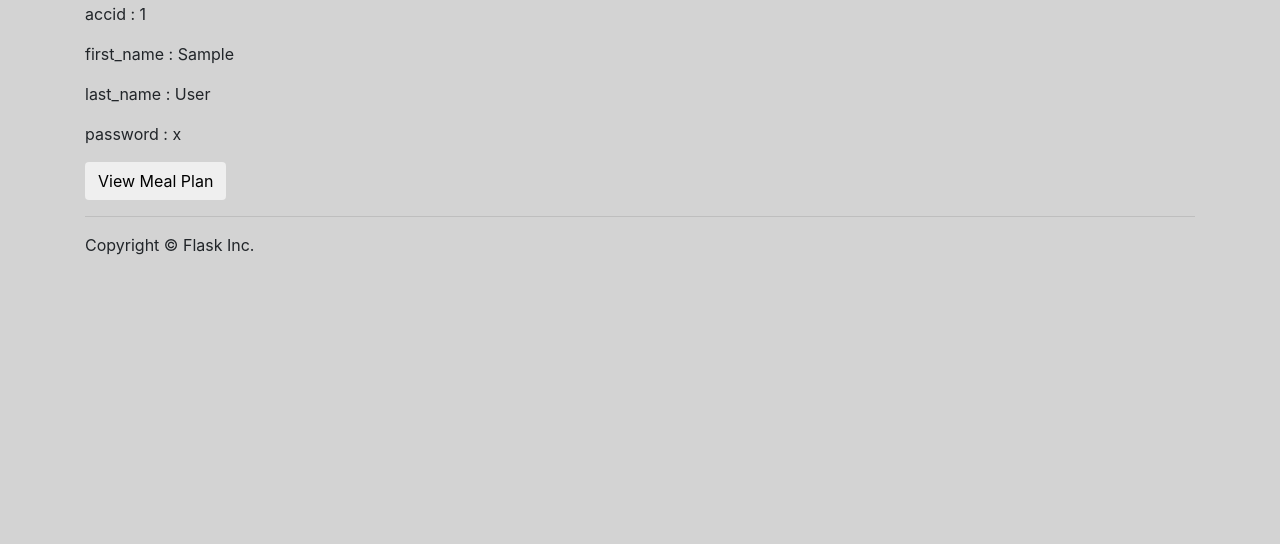
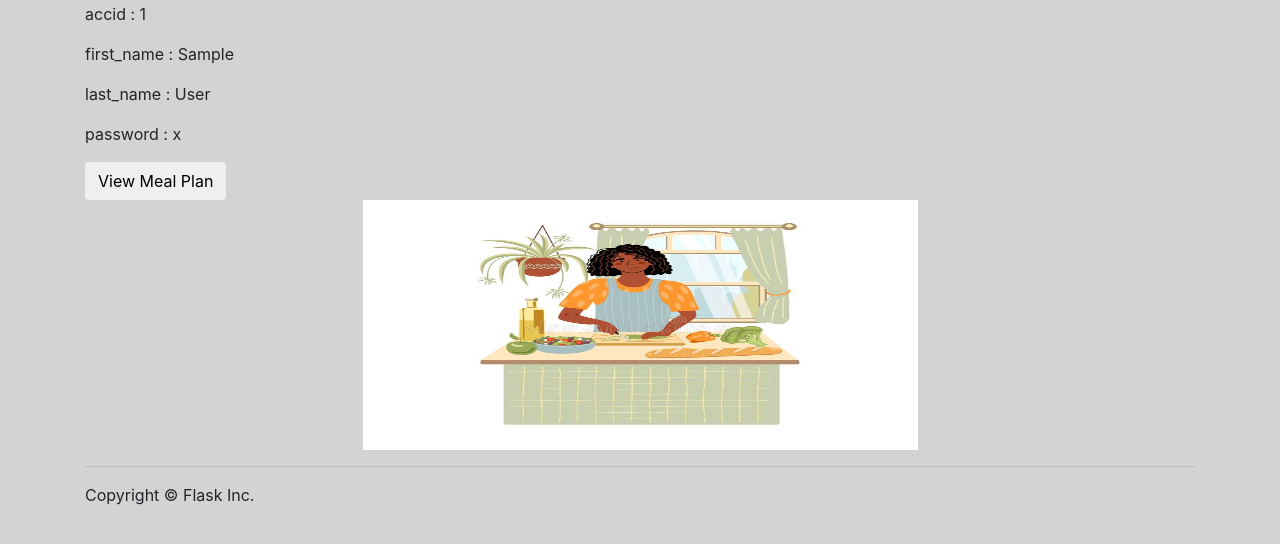
Before and after one commit to majesty101/3161-Project, a Flask app: page /about/ in a window 1280 px wide. Shown: the part 214-758 px from the top of the page. Run offline with Flask 2, Linux system fonts and the light colour scheme; the visitor is signed in with stand-in values (Sample User, id 1); tables that the repository leaves empty or names only in its code hold one stand-in row (values such as "Sample post"); some libraries are stand-ins or nearby versions.

Commit message:
updated about

```diff
--- a/app/templates/about.html
+++ b/app/templates/about.html
@@ -8,6 +8,9 @@
 <p>{{key}} : {{value}}</p>
 
 {% endfor %}
+
 <a href="{{ url_for('userPlans') }}"><input type="button" class="btn" value="View Meal Plan"/></a>
 
+<img src="{{ url_for('static', filename='breakfast.jpg' ) }}" alt="people eating" style="height: 250px; width: 200px; display: block; margin-left: auto; margin-right: auto; width: 50%; ">
+
 {% endblock %}
```
